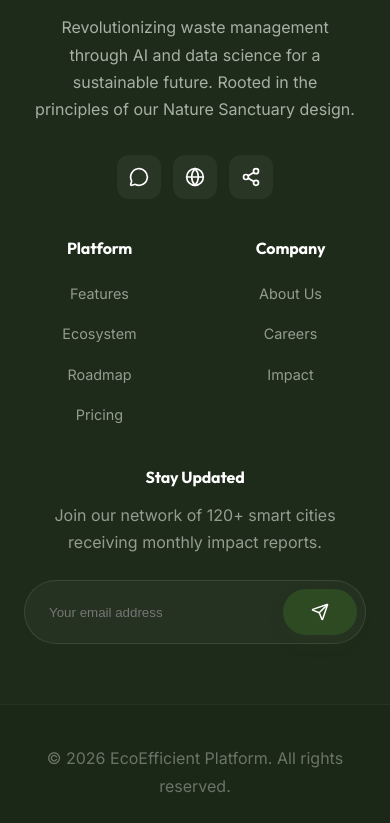
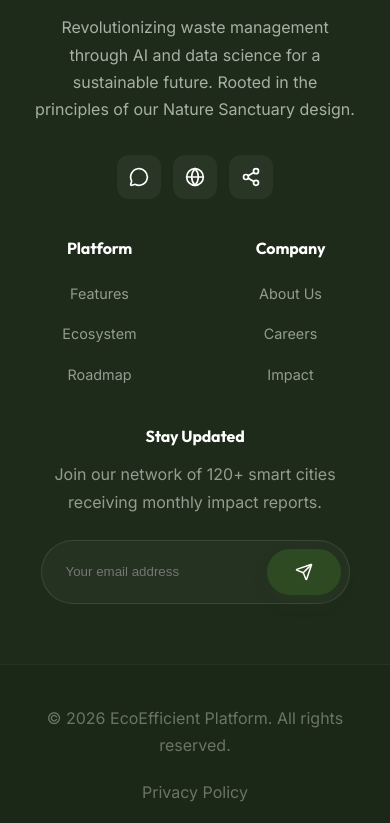
Before and after one commit to SUMAN1040/Eco-Efficient, a React (Vite) app in the folder frontend/: page / in a window 390 px wide. Shown: the part 5736-6559 px from the top of the page. Built offline with nearby package versions, Linux system fonts and the light colour scheme.

Commit message:
feat: remove pricing link and add responsive layout styles to footer components

```diff
--- a/frontend/src/components/Footer/Footer.css
+++ b/frontend/src/components/Footer/Footer.css
@@ -131,6 +131,46 @@
     gap: 40px;
     padding-bottom: 60px;
   }
+
+  .footer-brand-nature,
+  .footer-newsletter-nature {
+    grid-column: span 2;
+    text-align: center;
+    max-width: 600px;
+    margin: 0 auto;
+    display: flex;
+    flex-direction: column;
+    align-items: center;
+  }
+
+  .brand-desc-nature,
+  .footer-newsletter-nature p {
+    margin-left: auto;
+    margin-right: auto;
+    text-align: center;
+  }
+
+  .social-links-nature,
+  .logo-nature,
+  .newsletter-organic-form {
+    justify-content: center;
+    margin-left: auto;
+    margin-right: auto;
+  }
+
+  .footer-links-nature {
+    display: flex !important;
+    flex-direction: column !important;
+    align-items: center !important;
+    text-align: center !important;
+    width: 100% !important;
+  }
+
+  .footer-links-nature h4,
+  .footer-links-nature a {
+    width: 100%;
+    text-align: center;
+  }
 }
 
 @media (max-width: 768px) {
--- a/frontend/src/components/Footer/Footer.jsx
+++ b/frontend/src/components/Footer/Footer.jsx
@@ -26,7 +26,6 @@ const Footer = () => {
           <a href="#features">Features</a>
           <a href="#roles">Ecosystem</a>
           <a href="#">Roadmap</a>
-          <a href="#">Pricing</a>
         </div>
 
         <div className="footer-links-nature">
```
